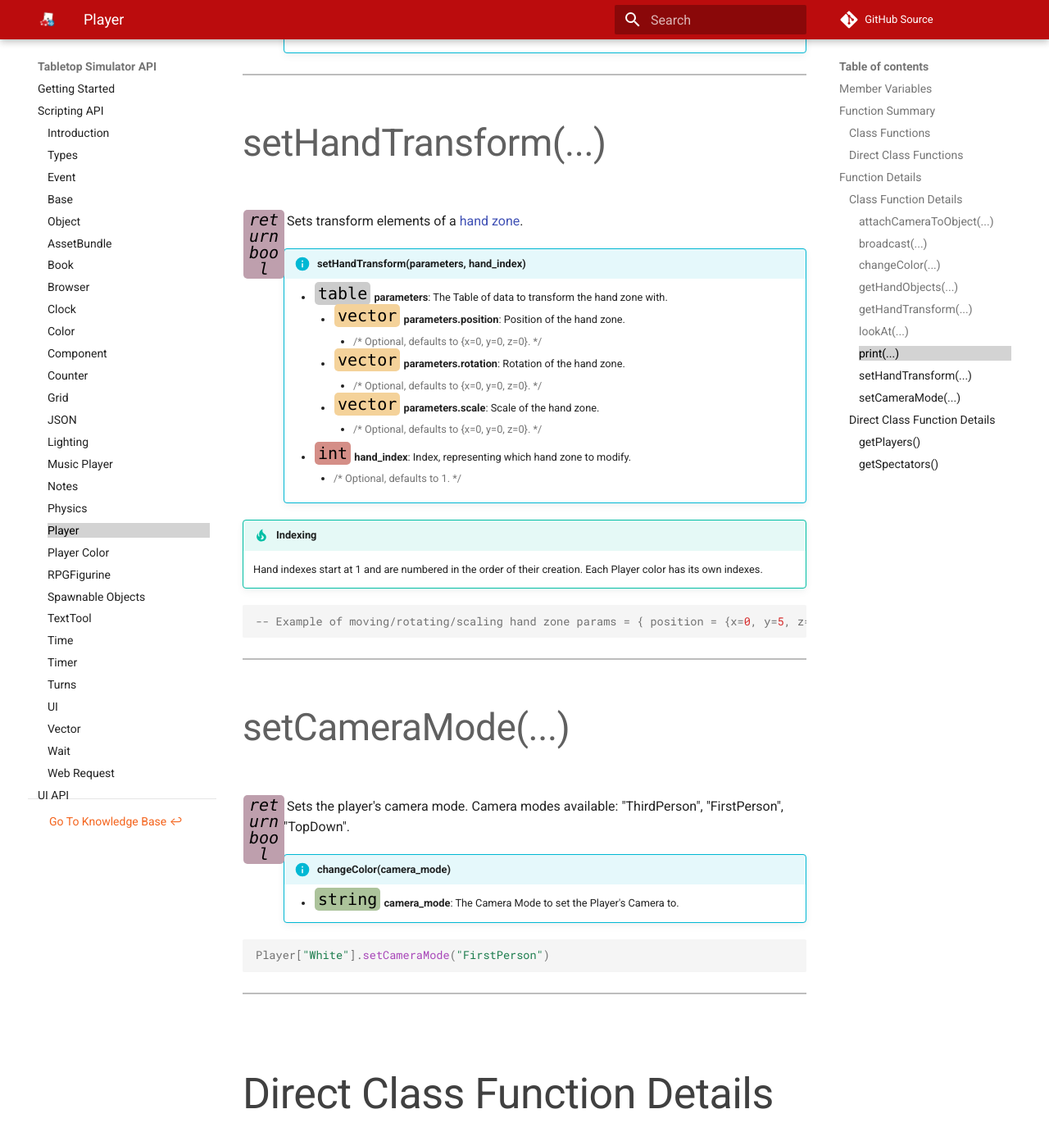
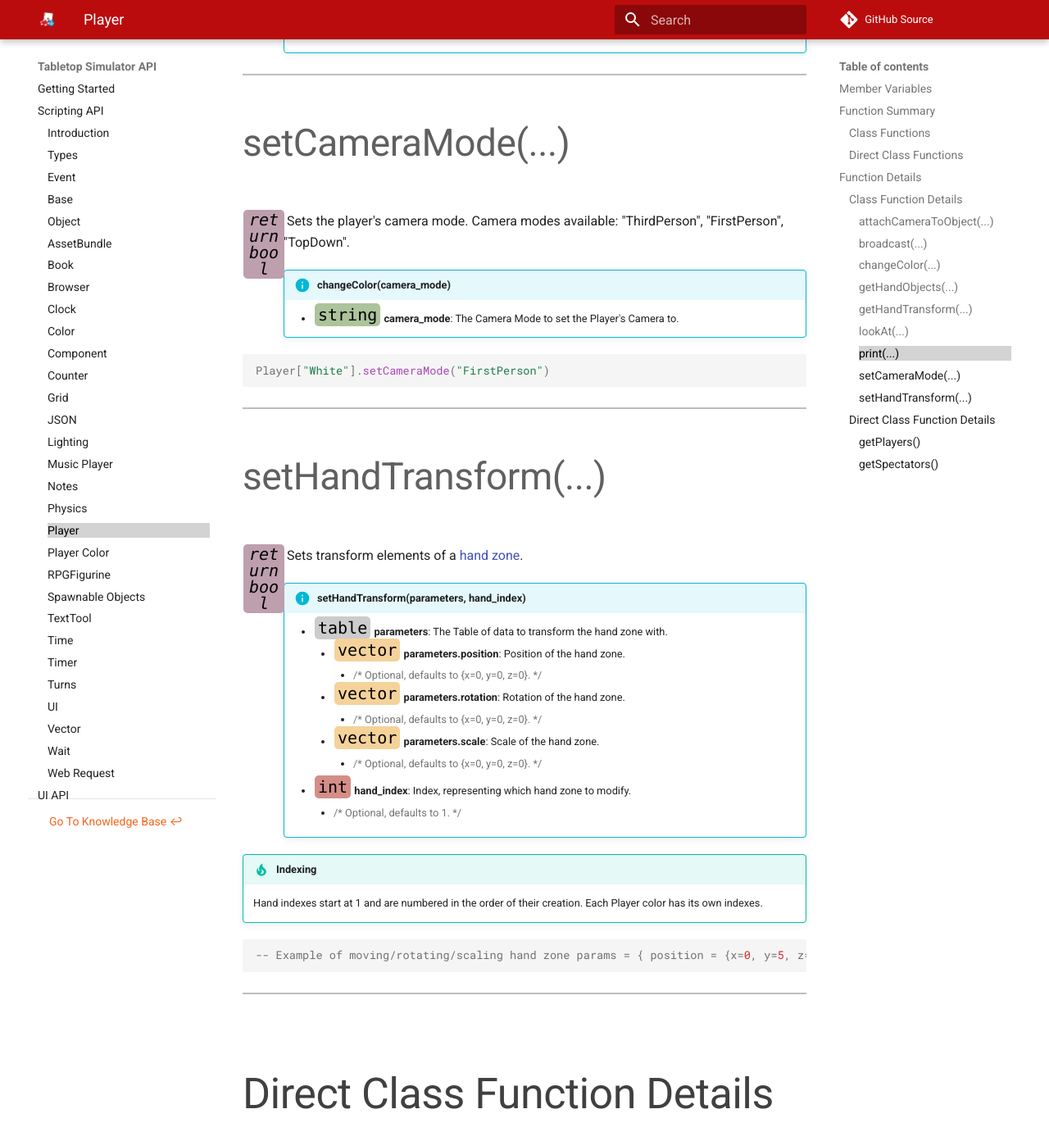
Before and after one commit to Berserk-Games/Tabletop-Simulator-API, an MkDocs documentation site: the page built from docs/player.md, in a window 1280 px wide and 1400 px high, scrolled down 7581 px. Shown: the top 1392 px of the window at 82% size. Built offline with MkDocs 1.6.1 and Material for MkDocs 9.7.7, drawn with Linux system fonts in a browser that asks for light colours; comment, search, counter and statistics services are not loaded; some of the changed lines change nothing that is shown.

Commit message:
function moved to restore alphabetic order

````diff
--- a/docs/player.md
+++ b/docs/player.md
@@ -187,6 +187,19 @@
 ---
 
 
+####setCameraMode(...)
+
+[<span class="ret boo"></span>](types.md)&nbsp;Sets the player's camera mode. Camera modes available: "ThirdPerson", "FirstPerson", "TopDown".
+
+!!!info "changeColor(camera_mode)"
+    * [<span class="tag str"></span>](types.md) **camera_mode**: The Camera Mode to set the Player's Camera to.
+
+``` Lua
+Player["White"].setCameraMode("FirstPerson")
+```
+
+---
+
 ####setHandTransform(...)
 
 [<span class="ret boo"></span>](types.md)&nbsp;Sets transform elements of a [hand zone](http://berserk-games.com/knowledgebase/hands/).
@@ -217,21 +230,6 @@
 
 ---
 
-
-####setCameraMode(...)
-
-[<span class="ret boo"></span>](types.md)&nbsp;Sets the player's camera mode. Camera modes available: "ThirdPerson", "FirstPerson", "TopDown".
-
-!!!info "changeColor(camera_mode)"
-    * [<span class="tag str"></span>](types.md) **camera_mode**: The Camera Mode to set the Player's Camera to.
-
-``` Lua
-Player["White"].setCameraMode("FirstPerson")
-```
-
----
-
-
 ###Direct Class Function Details
 
 ####getPlayers()
````
